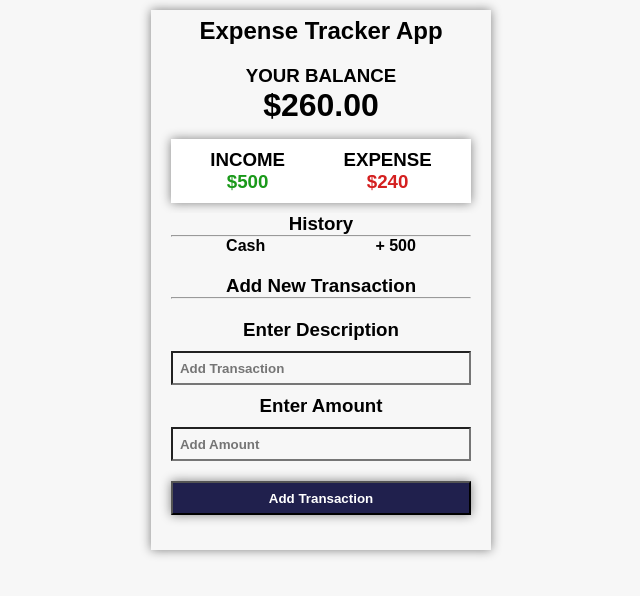
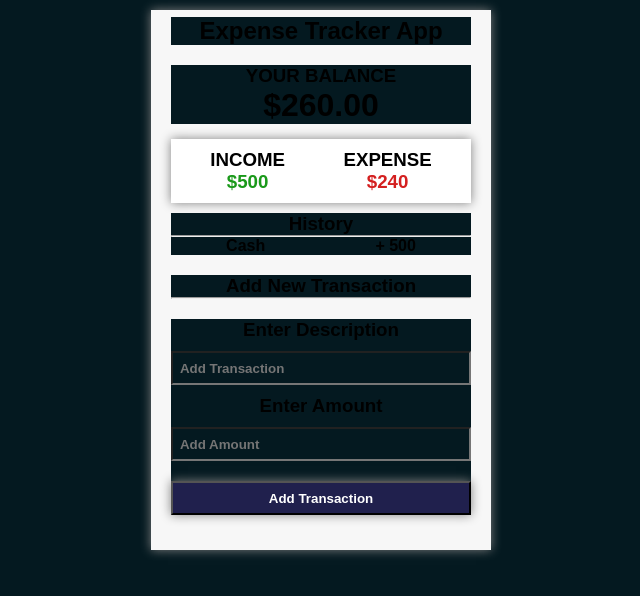
Before and after one commit to AhmedShaykh/Expense-Tracker-App-With-React.JS, a React (Create React App) app: page / in a window 1280 px wide. Shown: the top 596 px of the page, without its empty margins (319-959 px from the left). Built offline with nearby package versions, Linux system fonts and the light colour scheme; the HTML template or start-up script is replaced by a standard one.

Commit message:
It's Time To Push !

```diff
--- a/src/App.css
+++ b/src/App.css
@@ -3,7 +3,7 @@
   margin: 0%;
   box-sizing: border-box;
   font-family: 'Poppins', sans-serif;
-  background-color: #f7f7f7;
+  background-color: #041920;
 }
 
 .header {
```
